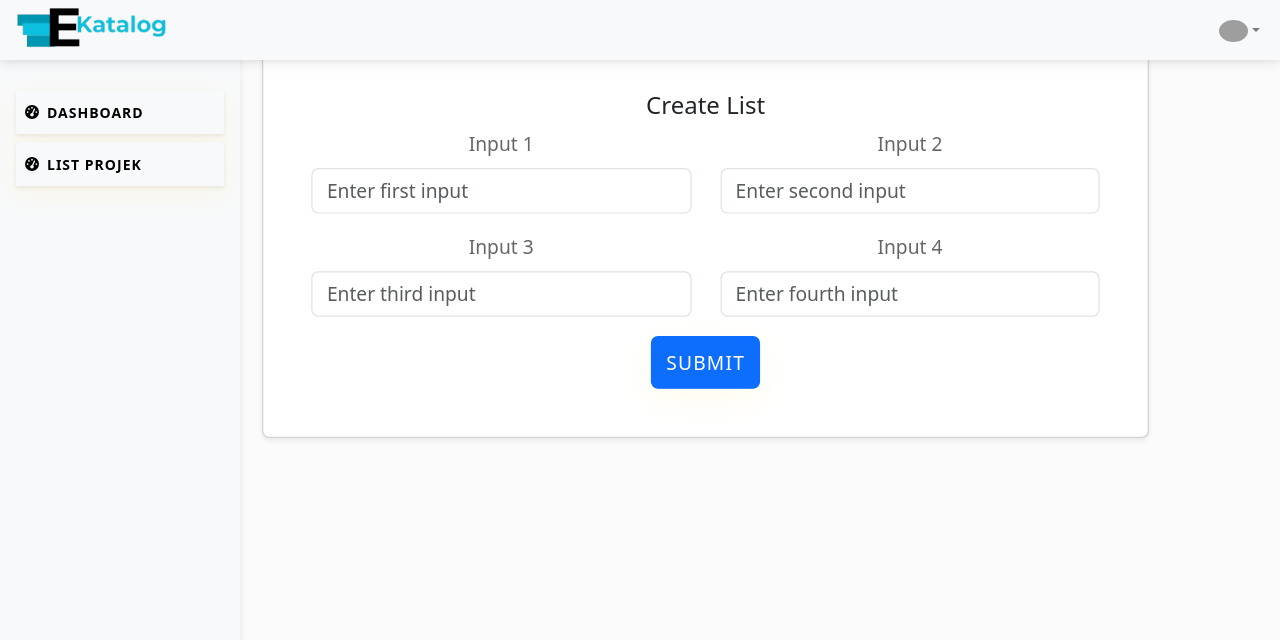
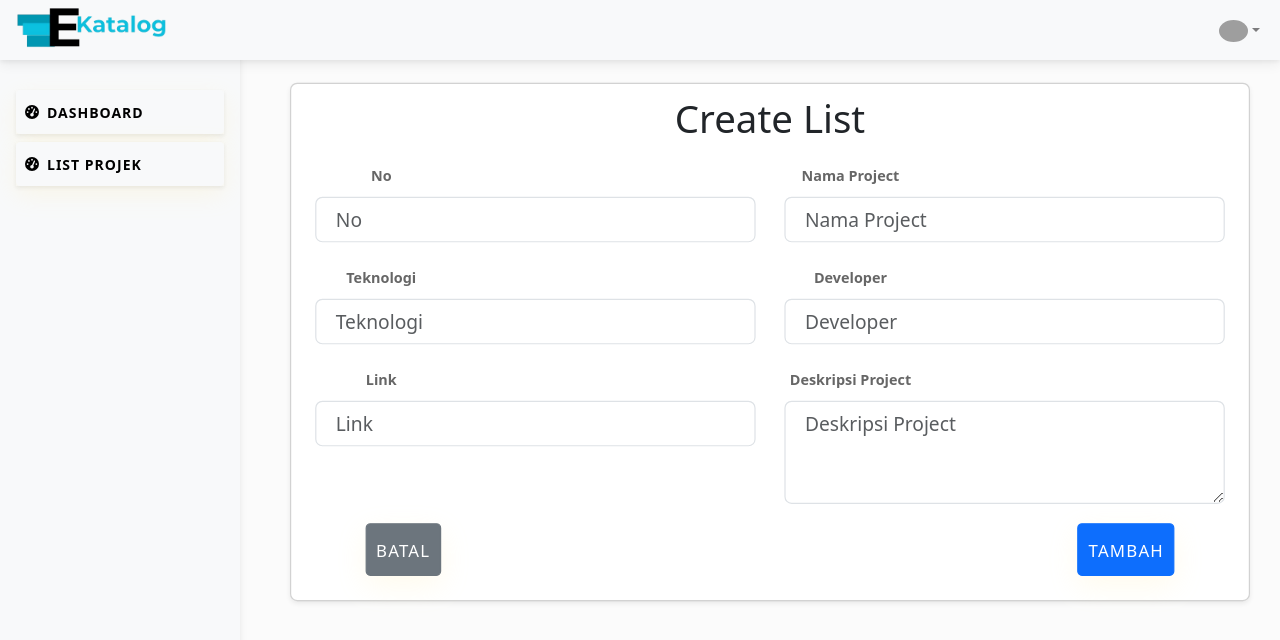
Before and after one commit to projectbinusa/E-Katalog-Client, a React (Create React App) app: page /tambahlist in a window 1280 px wide. Shown: the top 640 px of the page. Built offline with nearby package versions, Linux system fonts and the light colour scheme; grey boxes are pictures that could not be loaded.

Commit message:
membuat tambah list

```diff
--- a/src/Admin/Createlist.js
+++ b/src/Admin/Createlist.js
@@ -1,73 +1,245 @@
-import React from "react";
+import React, { useState } from "react";
 import Sidebar from "../component/Sidnav";
 import "bootstrap/dist/css/bootstrap.min.css";
+import axios from "axios";
+import { useNavigate } from "react-router-dom";
+import Swal from "sweetalert2";
+import "../css/Create.css";
 
 function Createlist() {
+  const [no, setNo] = useState("");
+  const [namaProject, setNamaProject] = useState("");
+  const [teknologi, setTeknologi] = useState("");
+  const [developer, setDeveloper] = useState("");
+  const [link, setLink] = useState("");
+  const [deskripsiProject, setDeskripsiProject] = useState("");
+  const navigate = useNavigate();
+
+  const handleChange = (e) => {
+    const { name, value } = e.target;
+    switch (name) {
+      case "no":
+        setNo(value);
+        break;
+      case "namaProject":
+        setNamaProject(value);
+        break;
+      case "teknologi":
+        setTeknologi(value);
+        break;
+      case "developer":
+        setDeveloper(value);
+        break;
+      case "link":
+        setLink(value);
+        break;
+      case "deskripsiProject":
+        setDeskripsiProject(value);
+        break;
+      default:
+        break;
+    }
+  };
+
+  const handleSubmit = async (e) => {
+    e.preventDefault();
+
+    const newProject = {
+      no,
+      namaProject,
+      teknologi,
+      developer,
+      link,
+      deskripsiProject,
+    };
+
+    try {
+      await axios.post(
+        "http://localhost:2007/api/list_project/add",
+        newProject
+      );
+      Swal.fire({
+        title: "Berhasil",
+        text: "Data project berhasil ditambahkan",
+        icon: "success",
+        timer: 1500,
+        showConfirmButton: false,
+      }).then(() => {
+        navigate(-1);
+      });
+    } catch (error) {
+      console.error("Gagal menambahkan data project: ", error);
+      Swal.fire({
+        title: "Gagal",
+        text: "Gagal menambahkan data project. Silakan coba lagi.",
+        icon: "error",
+      });
+    }
+  };
+
+  const batal = () => {
+    navigate(-1);
+  };
+
   return (
     <>
-      <div className="d-flex">
+      <div className="d-flex flex-column flex-md-row">
         <Sidebar />
-        <section
-          style={{ width: "50%", marginLeft: "5%", marginTop: "4%" }}
+        <section style={{ width: "90%", marginTop: "8%" }}>
+          <div className="container mt-4">
+            <div className="card shadow-sm p-1">
+              <div className="card-body">
+                <h2
+                  className="card-title"
+                  style={{
+                    marginBottom: "5px",
+                    position: "relative",
+                    top: "-10px",
+                  }}
                 >
-          <div className="container mt-4">
-            <div className="card shadow-sm p-4">
-              <div className="card-body">
-                <h5 className="card-title">Create List</h5>
+                  Create List
+                </h2>
 
+                <form onSubmit={handleSubmit}>
                   <div className="row mb-3">
                     <div className="col-md-6">
-                    <label htmlFor="input1" className="form-label">
-                      Input 1
+                      <label
+                        htmlFor="no"
+                        className="form-label"
+                        style={{ fontSize: "0.75rem", fontWeight: "bold" }}
+                      >
+                        No
+                      </label>
+                      <input
+                        type="number"
+                        className="form-control custom-input"
+                        id="no"
+                        name="no"
+                        value={no}
+                        onChange={handleChange}
+                        placeholder=" No"
+                        required
+                      />
+                    </div>
+                    <div className="col-md-6">
+                      <label
+                        htmlFor="namaProject"
+                        className="form-label"
+                        style={{ fontSize: "0.75rem", fontWeight: "bold" }}
+                      >
+                        Nama Project
                       </label>
                       <input
                         type="text"
-                      className="form-control"
-                      id="input1"
-                      placeholder="Enter first input"
-                    />
-                  </div>
-                  <div className="col-md-6">
-                    <label htmlFor="input2" className="form-label">
-                      Input 2
-                    </label>
-                    <input
-                      type="text"
-                      className="form-control"
-                      id="input2"
-                      placeholder="Enter second input"
+                        className="form-control custom-input"
+                        id="namaProject"
+                        name="namaProject"
+                        value={namaProject}
+                        onChange={handleChange}
+                        placeholder=" Nama Project"
+                        required
                       />
                     </div>
                   </div>
 
                   <div className="row mb-3">
                     <div className="col-md-6">
-                    <label htmlFor="input3" className="form-label">
-                      Input 3
+                      <label
+                        htmlFor="teknologi"
+                        className="form-label"
+                        style={{ fontSize: "0.75rem", fontWeight: "bold" }}
+                      >
+                        Teknologi
                       </label>
                       <input
                         type="text"
-                      className="form-control"
-                      id="input3"
-                      placeholder="Enter third input"
+                        className="form-control custom-input"
+                        id="teknologi"
+                        name="teknologi"
+                        value={teknologi}
+                        onChange={handleChange}
+                        placeholder=" Teknologi"
+                        required
                       />
                     </div>
                     <div className="col-md-6">
-                    <label htmlFor="input4" className="form-label">
-                      Input 4
+                      <label
+                        htmlFor="developer"
+                        className="form-label"
+                        style={{ fontSize: "0.75rem", fontWeight: "bold" }}
+                      >
+                        Developer
                       </label>
                       <input
                         type="text"
-                      className="form-control"
-                      id="input4"
-                      placeholder="Enter fourth input"
+                        className="form-control custom-input"
+                        id="developer"
+                        name="developer"
+                        value={developer}
+                        onChange={handleChange}
+                        placeholder=" Developer"
+                        required
                       />
                     </div>
                   </div>
 
-                <button type="submit" className="btn btn-primary">
-                  Submit
+                  <div className="row mb-3">
+                    <div className="col-md-6">
+                      <label
+                        htmlFor="link"
+                        className="form-label"
+                        style={{ fontSize: "0.75rem", fontWeight: "bold" }}
+                      >
+                        Link
+                      </label>
+                      <input
+                        type="url"
+                        className="form-control custom-input"
+                        id="link"
+                        name="link"
+                        value={link}
+                        onChange={handleChange}
+                        placeholder=" Link"
+                        required
+                      />
+                    </div>
+                    <div className="col-md-6">
+                      <label
+                        htmlFor="deskripsiProject"
+                        className="form-label"
+                        style={{ fontSize: "0.75rem", fontWeight: "bold" }}
+                      >
+                        Deskripsi Project
+                      </label>
+                      <textarea
+                        className="form-control custom-input"
+                        id="deskripsiProject"
+                        name="deskripsiProject"
+                        value={deskripsiProject}
+                        onChange={handleChange}
+                        placeholder=" Deskripsi Project"
+                        rows="3"
+                        required
+                      />
+                    </div>
+                  </div>
+
+                  <button
+                    type="button"
+                    className="btn btn-secondary btn-sm btn-custom"
+                    style={{ marginRight: "70%" }}
+                    onClick={batal}
+                  >
+                    Batal
                   </button>
+                  <button
+                    type="submit"
+                    className="btn btn-primary btn-sm btn-custom"
+                  >
+                    Tambah
+                  </button>
+                </form>
+
               </div>
             </div>
           </div>
--- /dev/null
+++ b/src/css/Create.css
@@ -0,0 +1,41 @@
+.custom-input:focus {
+  background-color: #e9ecef; /* Slightly darker background color */
+  border-color: #ced4da; /* Neutral border color */
+  box-shadow: none; /* Remove the glowing border */
+  outline: none; /* Remove the outline */
+}
+
+/* Ensure the card is responsive and centered */
+.card {
+  width: 100%;
+  max-width: 800px;
+  margin: 0 auto;
+}
+
+/* Responsive design */
+@media (max-width: 768px) {
+  .container {
+    width: 100%;
+    padding: 0 15px;
+  }
+
+  .card {
+    width: 100%;
+    margin-top: 20px;
+  }
+
+  section {
+    width: 100%;
+    padding: 0 15px;
+    margin-left: 0;
+    margin-top: 5%;
+  }
+
+  .btn-custom {
+    width: 100%; /* Make the button full-width */
+  }
+}
+
+.form-label {
+  margin-right: 70%;
+}
```
Also changed, not shown: src/Admin/Listp.js (+49 -38 lines). Lines whose indentation alone changed are shown as unchanged.
